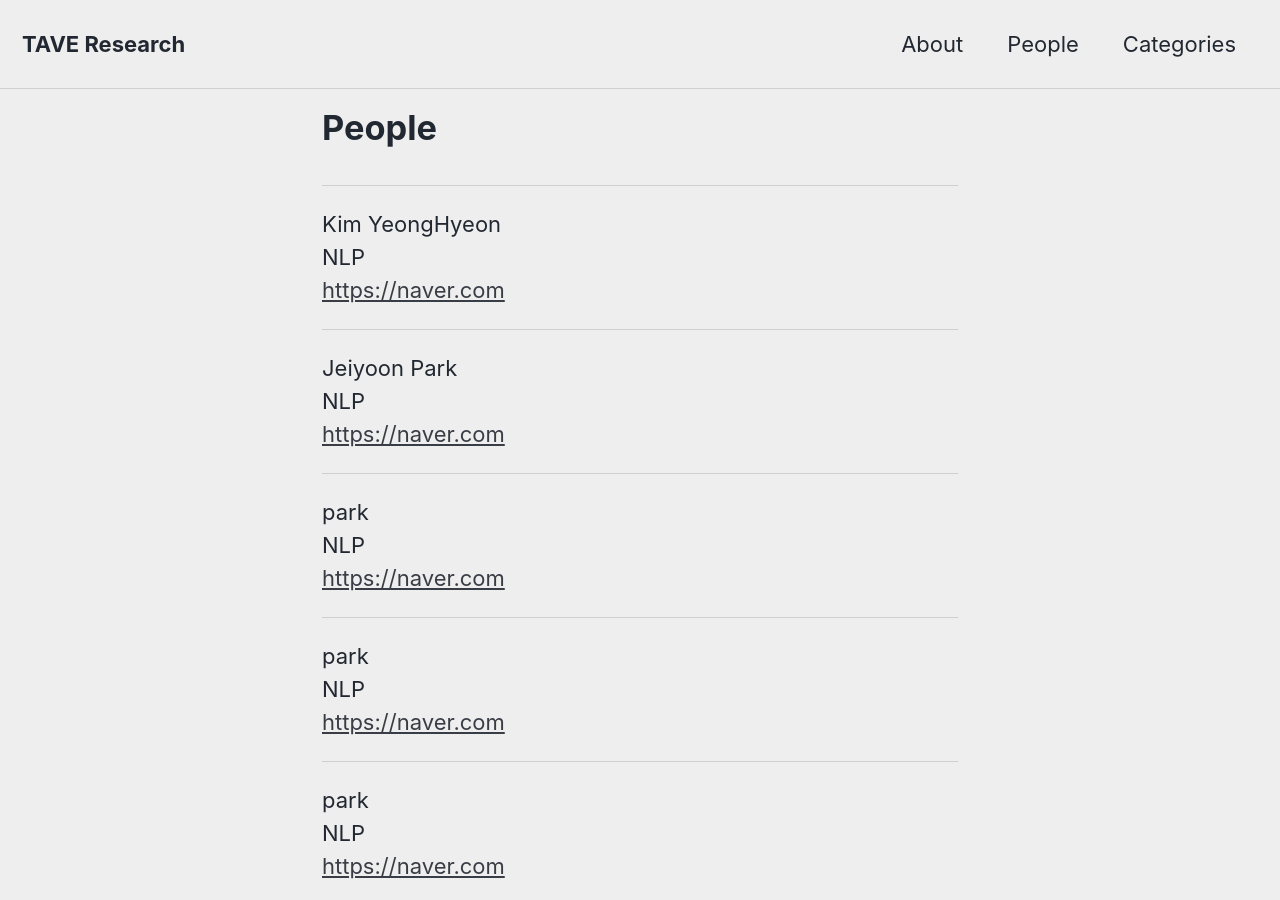
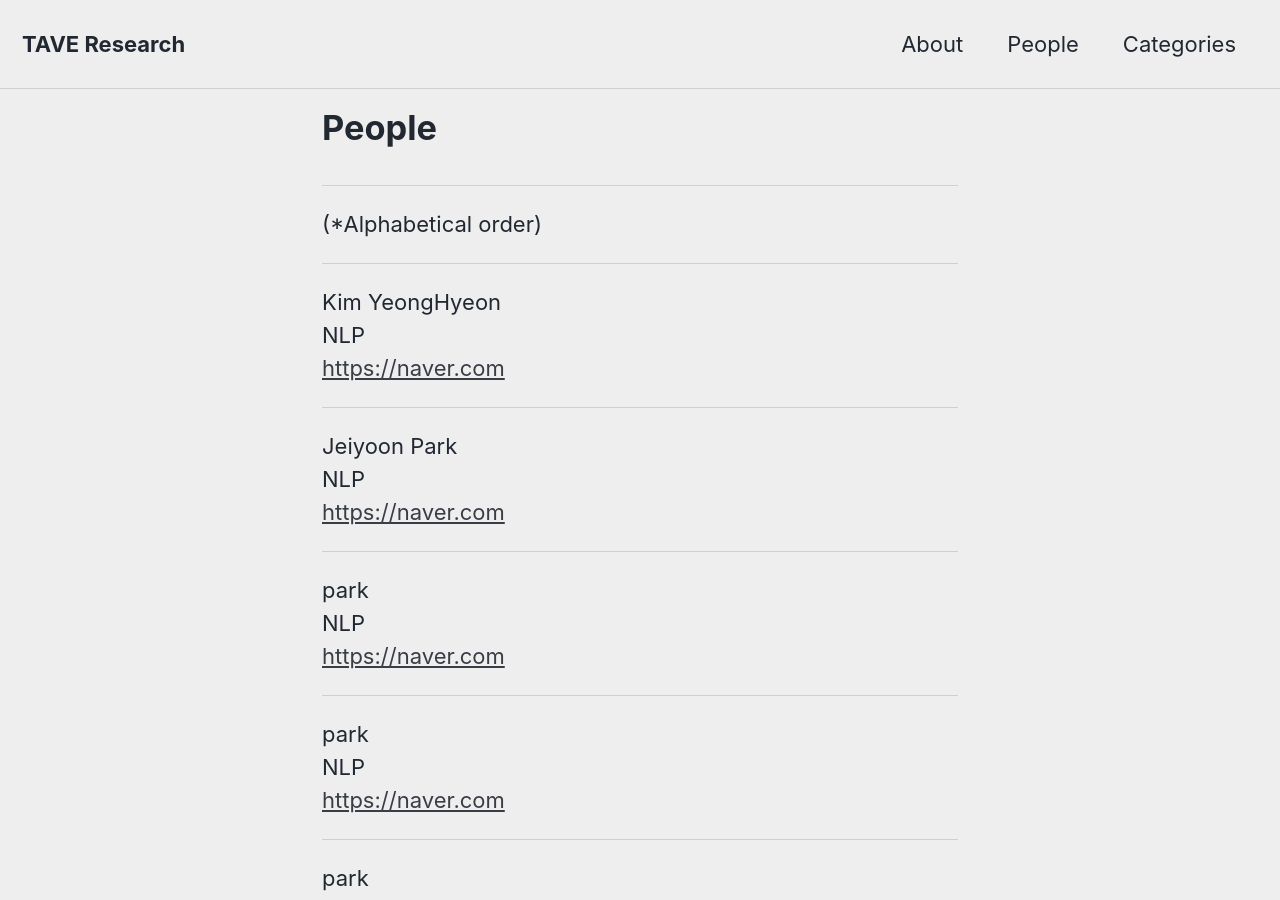
Before and after one commit to TAVEResearch/TAVEResearch.github.io, a Jekyll site: the page built from people.md, in a window 1280 px wide and 900 px high. Built offline with Jekyll 4.4.1, drawn with Linux system fonts in a browser that asks for light colours; cached includes are drawn as plain includes.

Commit message:
Update _config.yml

```diff
--- a/_config.yml
+++ b/_config.yml
@@ -274,6 +274,7 @@ defaults:
 
 # member list
 People:
+  - name: (*Alphabetical order)
   - name: Kim YeongHyeon
     interests: "NLP"
     gitblog: "https://naver.com"
```
